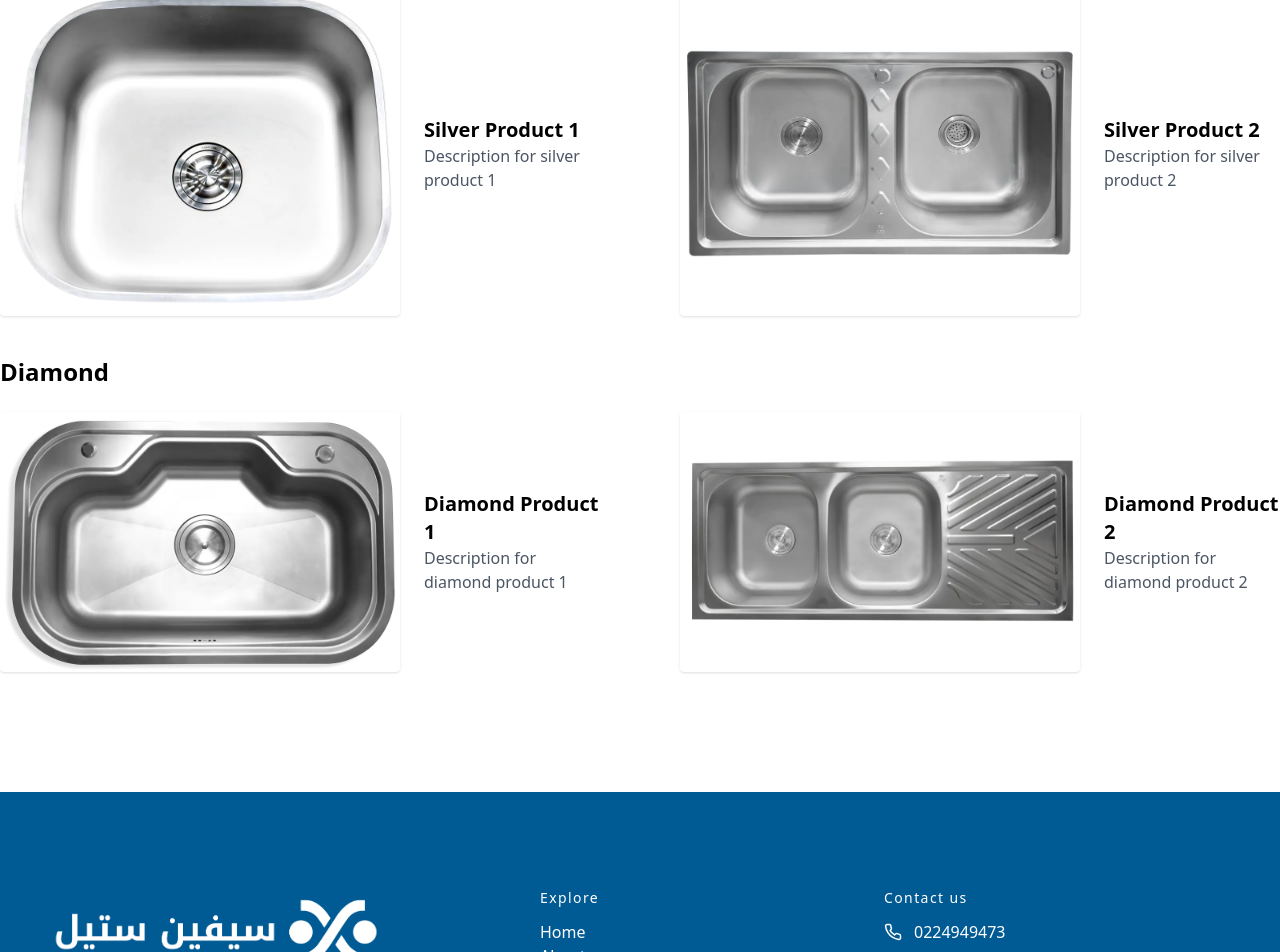
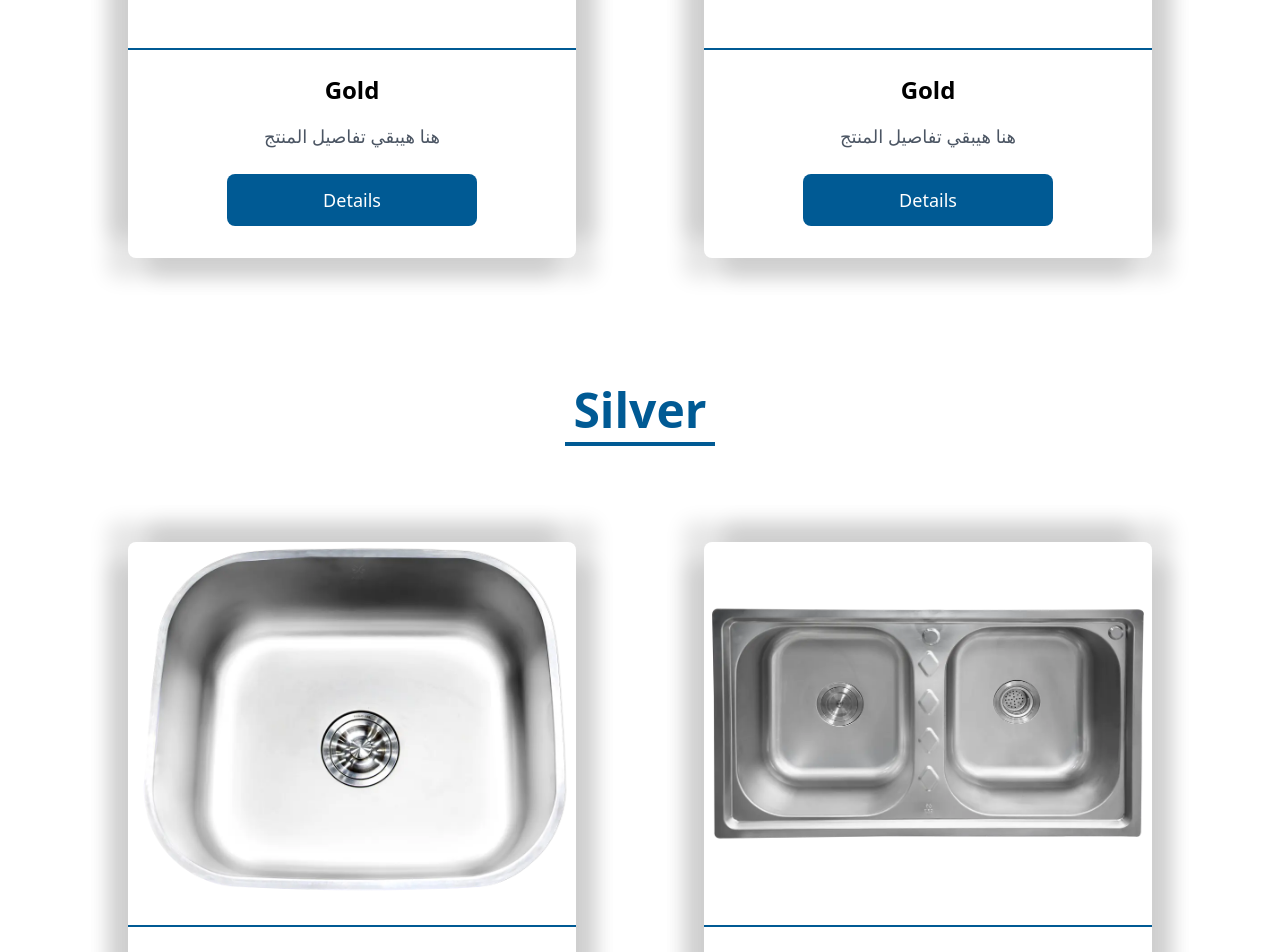
Before and after one commit to saifrafathassan/work, a React (Vite) app: page /products in a window 1280 px wide. Shown: the part 783-1735 px from the top of the page. Built offline with nearby package versions, Linux system fonts and the light colour scheme.

Commit message:
productspage

```diff
--- a/src/components/Homecomp/Hero/Hero.jsx
+++ b/src/components/Homecomp/Hero/Hero.jsx
@@ -11,16 +11,15 @@ import "slick-carousel/slick/slick.css";
 import "slick-carousel/slick/slick-theme.css";
 import { BsArrowLeftShort, BsArrowRightShort } from 'react-icons/bs';
 import { withTranslation } from 'react-i18next';
-import { Link } from 'react-router-dom'; // استيراد Link من React Router
 import { useNavigate } from 'react-router-dom';
 
 const slides = [
-  { image: Slider1, text: 'diamond ', link: '/products/diamond' }, // رابط الصورة الأولى
-  { image: Slider2, text: 'diamond ', link: '/products/diamond' }, // رابط الصورة الثانية
-  { image: Slider3, text: 'gold', link: '/products/gold' }, // رابط الصورة الثالثة
-  { image: Slider4, text: 'gold', link: '/products/gold' }, // رابط الصورة الثالثة
-  { image: Slider5, text: 'silver', link: '/products/silver' }, // رابط الصورة الثالثة
-  { image: Slider6, text: 'silver', link: '/products/silver' }, // رابط الصورة الثالثة
+  { image: Slider1, text: 'Diamond ', link: '/products/diamond' }, // رابط الصورة الأولى
+  { image: Slider2, text: 'Diamond ', link: '/products/diamond' }, // رابط الصورة الثانية
+  { image: Slider3, text: 'Gold', link: '/products/gold' }, // رابط الصورة الثالثة
+  { image: Slider4, text: 'Gold', link: '/products/gold' }, // رابط الصورة الثالثة
+  { image: Slider5, text: 'Silver', link: '/products/silver' }, // رابط الصورة الثالثة
+  { image: Slider6, text: 'Silver', link: '/products/silver' }, // رابط الصورة الثالثة
 ];
 
 const HeroSection = ({ t }) => {
--- a/src/pages/products/Products.jsx
+++ b/src/pages/products/Products.jsx
@@ -16,22 +16,22 @@ const products = [
   {
     category: 'Gold',
     items: [
-      { image: Slider1, title: 'Gold Product 1', description: 'Description for gold product 1' },
-      { image: Slider2, title: 'Gold Product 2', description: 'Description for gold product 2' },
+      { image: Slider1, title: 'Gold', description: 'هنا هيبقي تفاصيل المنتج' },
+      { image: Slider2, title: 'Gold', description: 'هنا هيبقي تفاصيل المنتج' },
     ],
   },
   {
     category: 'Silver',
     items: [
-      { image: Slider3, title: 'Silver Product 1', description: 'Description for silver product 1' },
-      { image: Slider4, title: 'Silver Product 2', description: 'Description for silver product 2' },
+      { image: Slider3, title: 'Silver', description: 'هنا هيبقي تفاصيل المنتج' },
+      { image: Slider4, title: 'Silver', description: 'هنا هيبقي تفاصيل المنتج' },
     ],
   },
   {
     category: 'Diamond',
     items: [
-      { image: Slider5, title: 'Diamond Product 1', description: 'Description for diamond product 1' },
-      { image: Slider6, title: 'Diamond Product 2', description: 'Description for diamond product 2' },
+      { image: Slider5, title: 'Diamond', description: 'هنا هيبقي تفاصيل المنتج' },
+      { image: Slider6, title: 'Diamond', description: 'هنا هيبقي تفاصيل المنتج' },
     ],
   },
 ];
@@ -43,28 +43,40 @@ const Products = () => {
     <>
       <Navbar />
       <Headerps name={t('Products')} Carbg={Bg} />
-
-      <div className="container mx-auto py-20">
+      <div className="container mx-auto py-20 w-full">
   {products.map((category, index) => (
-          <div key={index} className="mb-10">
+    <div key={index} className="sm:mb-32 mb-10">
       {/* عنوان القسم */}
-            <h2 className="text-2xl sm:text-start text-center font-bold mb-6">{t(category.category)}</h2>
+      <h2 className="text-3xl sm:text-5xl text-main text-center font-bold mb-24">
+        {t(category.category)}
+      <div className="w-[150px] h-1 bg-main mx-auto mt-2"></div> {/* السطر تحت العنوان */}
+      </h2>
 
       {/* المنتجات */}
-            <div className="grid grid-cols-1 md:grid-cols-2 gap-20">
+      <div className="grid grid-cols-1 md:grid-cols-2 mx-auto w-[80%] gap-32"> {/* زيادة المسافة بين الكروت */}
         {category.items.map((product, idx) => (
-                <div key={idx} className="flex flex-col items-center md:flex-row gap-6">
+          <div
+            key={idx}
+            className="flex  flex-col items-center  rounded-lg shadow-3xl pb-8"
+          >
             {/* صورة المنتج */}
             <img
               src={product.image}
               alt={product.title}
-                    className="w-full h-full object-contain rounded sm:px-0 px-10 shadow md:w-60 lg:w-[400px]"
+              className="w-full h-full border-b-2 pb-5 border-main object-contain  mb-6 " // تكبير الصورة
             />
             {/* تفاصيل المنتج */}
-                  <div className="text-center md:text-left">
-                    <h3 className="text-xl font-semibold mt-4 md:mt-0">{product.title}</h3>
-                    <p className="text-gray-600">{product.description}</p>
-                  </div>
+            <h3 className="text-2xl font-semibold text-center mb-4">
+              {product.title}
+            </h3>
+            <p className="text-gray-600 text-center mb-6 text-lg">
+              {product.description}
+            </p>
+
+            {/* زرار التفاصيل */}
+            <button className="bg-main text-white py-3 px-24 rounded-lg hover:bg-opacity-90 transition text-lg">
+              {t('Details')}
+            </button>
           </div>
         ))}
       </div>
@@ -72,6 +84,8 @@ const Products = () => {
   ))}
 </div>
 
+
+
       <Footer />
     </>
   );
--- a/tailwind.config.js
+++ b/tailwind.config.js
@@ -10,6 +10,9 @@ export default {
         'main' : '#005A94'
 
       },
+      boxShadow: {
+        '3xl': "20px 20px 20px rgba(0, 0, 0, 0.1), -20px -20px 20px rgba(0, 0, 0, 0.1), 20px -20px 20px rgba(0, 0, 0, 0.1), -20px 20px 20px rgba(0, 0, 0, 0.1)",
+      },
     },
   },
   plugins: [],
```
Lines whose indentation alone changed are shown as unchanged.
